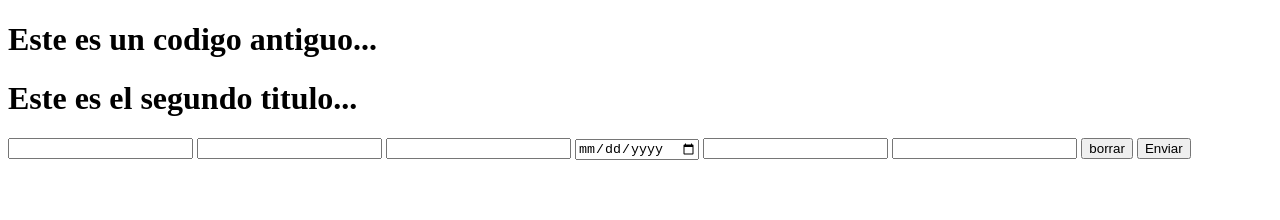
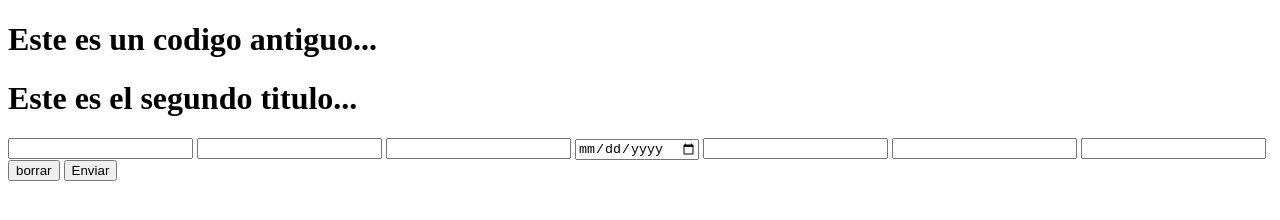
Before and after one commit to JP-Pablo/hello-world-git, a plain HTML site: page index.html in a window 1280 px wide. Drawn offline with Linux system fonts and the light colour scheme.

Commit message:
se añade zona

```diff
--- a/index.html
+++ b/index.html
@@ -16,6 +16,7 @@
         <input type="date" name="birthday" id="birthday">
         <input type="text" name="direccion" id="direccion">
         <input type="number" name="telefono" id="telefono">
+        <input type="text" name="zona" id="zona">
         <input type="button" value="borrar">
         <input type="button" value="Enviar">
     </form>
```
